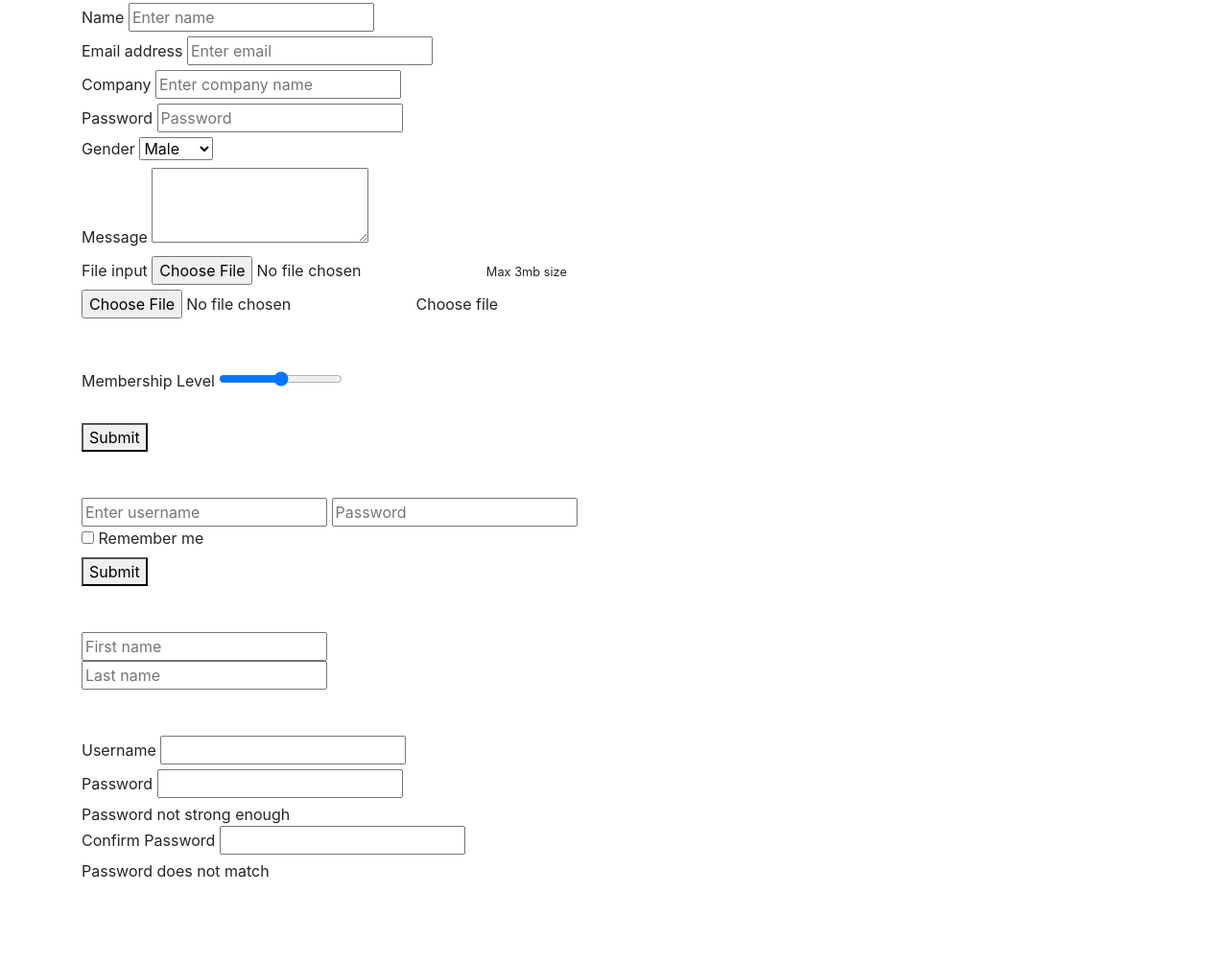
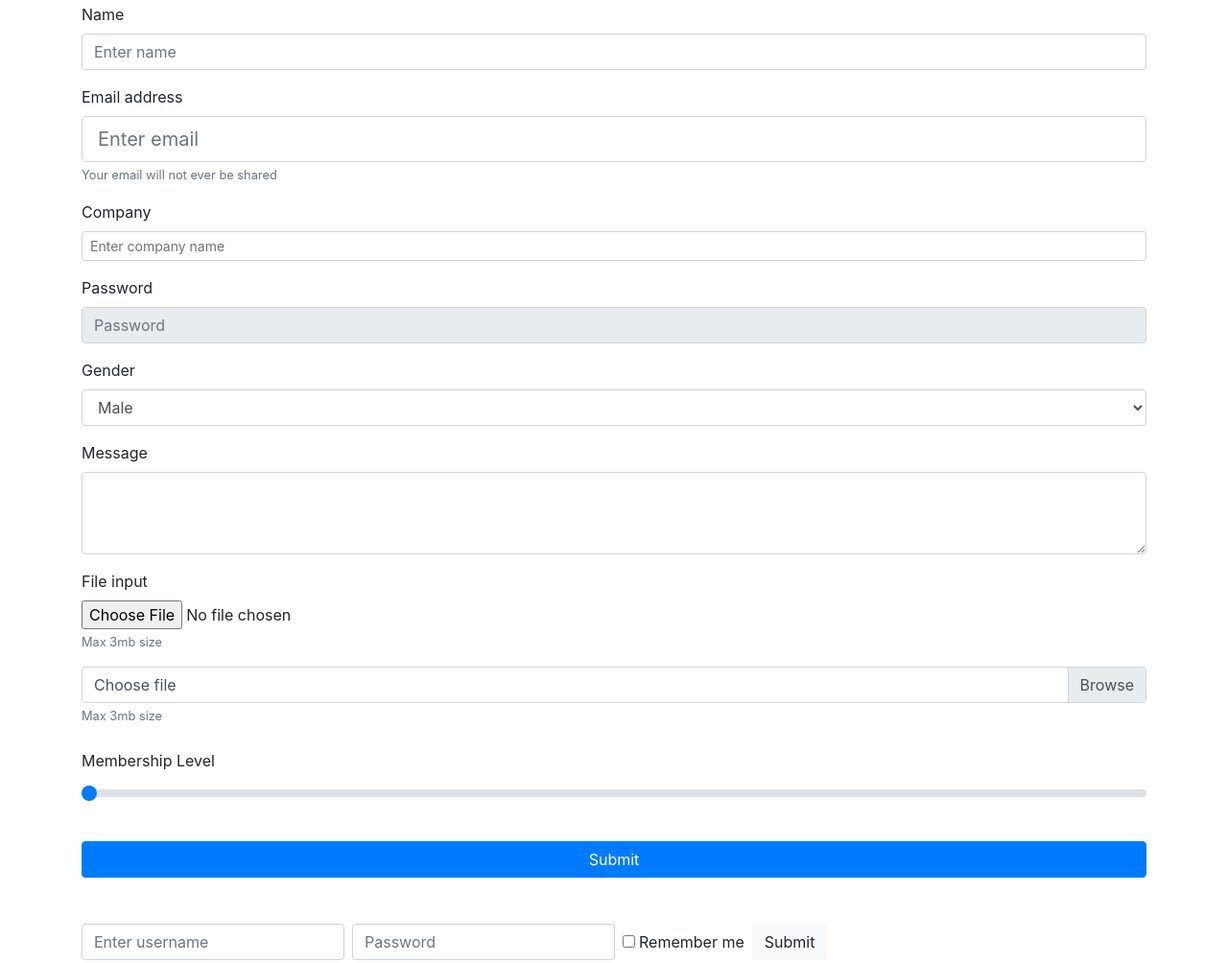
Before and after one commit to skyRoma/learn-bootstrap-4, a plain HTML site: page bootstrap_sandbox/3_5_forms.html in a window 1280 px wide. Shown: the part 202-1206 px from the top of the page at 96% size. Drawn offline with nearby package versions, Linux system fonts and the light colour scheme.

Commit message:
Completed forms.

```diff
--- a/bootstrap_sandbox/3_5_forms.html
+++ b/bootstrap_sandbox/3_5_forms.html
@@ -149,71 +149,120 @@
       <!-- FORM -->
       <form>
         <!-- TEXT FIELD GROUPS -->
-        <div>
+        <div class="form-group">
           <label for="name">Name</label>
-          <input type="text" id="name" placeholder="Enter name" />
+          <input
+            class="form-control"
+            type="text"
+            id="name"
+            placeholder="Enter name"
+          />
         </div>
-        <div>
+        <div class="form-group">
           <label for="email">Email address</label>
-          <input type="email" id="email" placeholder="Enter email" />
+          <input
+            class="form-control form-control-lg"
+            type="email"
+            id="email"
+            placeholder="Enter email"
+          />
+          <small class="form-text text-muted"
+            >Your email will not ever be shared</small
+          >
         </div>
-        <div>
+        <div class="form-group">
           <label for="company">Company</label>
-          <input type="text" id="company" placeholder="Enter company name" />
+          <input
+            class="form-control form-control-sm"
+            type="text"
+            id="company"
+            placeholder="Enter company name"
+          />
         </div>
-        <div>
+        <div class="form-group">
           <label for="password">Password</label>
-          <input type="password" id="password" placeholder="Password" />
+          <input
+            class="form-control"
+            type="password"
+            id="password"
+            placeholder="Password"
+            readonly
+          />
         </div>
+
         <!-- SELECT -->
-        <div>
+        <div class="form-group">
           <label for="gender">Gender</label>
-          <select id="gender">
+          <select class="form-control" id="gender">
             <option>Male</option>
             <option>Female</option>
           </select>
         </div>
+
         <!-- TEXTAREA -->
-        <div>
+        <div class="form-group">
           <label for="message">Message</label>
-          <textarea id="message" rows="3"></textarea>
+          <textarea class="form-control" id="message" rows="3"></textarea>
         </div>
+
         <!-- FILE INPUT -->
-        <div>
+        <div class="form-group">
           <label for="file">File input</label>
-          <input type="file" id="file" />
-          <small id="fileHelp">Max 3mb size</small>
+          <input class="form-control-file" type="file" id="file" />
+          <small class="form-text text-muted" id="fileHelp">Max 3mb size</small>
         </div>
+
         <!-- CUSTOM FILE INPUT -->
-        <div>
-          <input type="file" id="myfile" />
-          <label for="myfile">Choose file</label>
+        <div class="custom-file">
+          <input class="custom-file-input" type="file" id="myfile" />
+          <label class="custom-file-label" for="myfile">Choose file</label>
+          <small class="form-text text-muted" id="fileHelp">Max 3mb size</small>
         </div>
         <br />
         <br />
+
         <!-- RANGE -->
-        <div>
+        <div class="form-group">
           <label for="membership">Membership Level</label>
-          <input type="range" />
+          <input
+            class="custom-range"
+            min="1"
+            max="5"
+            step="1"
+            value="1"
+            type="range"
+          />
         </div>
 
         <br />
 
-        <button type="submit">Submit</button>
+        <button class="btn btn-primary btn-block" type="submit">Submit</button>
       </form>
 
       <br />
       <br />
 
       <!-- INLINE FORM -->
-      <form>
-        <input type="text" id="username" placeholder="Enter username" />
-        <input type="text" id="password" placeholder="Password" />
-        <div>
-          <label> <input type="checkbox" /> Remember me </label>
+      <form class="form-inline">
+        <input
+          class="form-control mr-2"
+          type="text"
+          id="username"
+          placeholder="Enter username"
+        />
+        <input
+          class="form-control mr-2"
+          type="text"
+          id="password"
+          placeholder="Password"
+        />
+        <div class="form-check mr-2">
+          <label class="form-check-label">
+            <input class="form-check-input" type="checkbox" /> Remember me
+          </label>
         </div>
 
-        <button type="submit">Submit</button>
+        <button class="btn btn-light" type="submit">Submit</button>
       </form>
 
       <br />
@@ -221,12 +270,12 @@
 
       <!-- FORM ROW -->
       <form>
-        <div>
-          <div>
-            <input type="text" placeholder="First name" />
+        <div class="form-row">
+          <div class="col">
+            <input class="form-control" type="text" placeholder="First name" />
           </div>
-          <div>
-            <input type="text" placeholder="Last name" />
+          <div class="col">
+            <input class="form-control" type="text" placeholder="Last name" />
           </div>
         </div>
       </form>
@@ -235,19 +284,19 @@
       <br />
 
       <!-- VALIDATION -->
-      <div>
+      <div class="form-group">
         <label for="username">Username</label>
-        <input type="text" id="username" />
+        <input class="form-control is-valid" type="text" id="username" />
       </div>
-      <div>
+      <div class="form-group">
         <label for="password">Password</label>
-        <input type="text" id="password" />
-        <div>Password not strong enough</div>
+        <input class="form-control is-invalid" type="text" id="password" />
+        <div class="invalid-feedback">Password not strong enough</div>
       </div>
-      <div>
+      <div class="form-group">
         <label for="password2">Confirm Password</label>
-        <input type="text" id="password2" />
-        <div>Password does not match</div>
+        <input class="form-control is-invalid" type="text" id="password2" />
+        <div class="invalid-feedback">Password does not match</div>
       </div>
     </div>
     <!-- ./container -->
```
Also changed, not shown: bootstrap_sandbox/3_4_list_groups_badges.html (+2 -0 lines).
